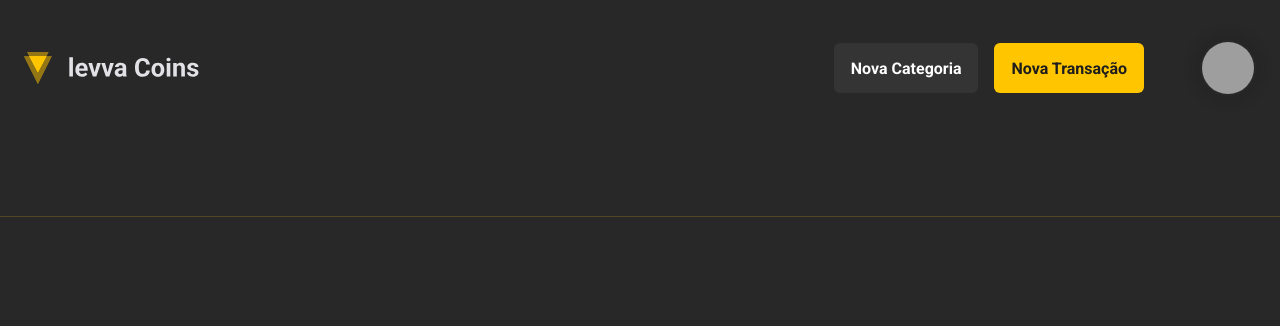
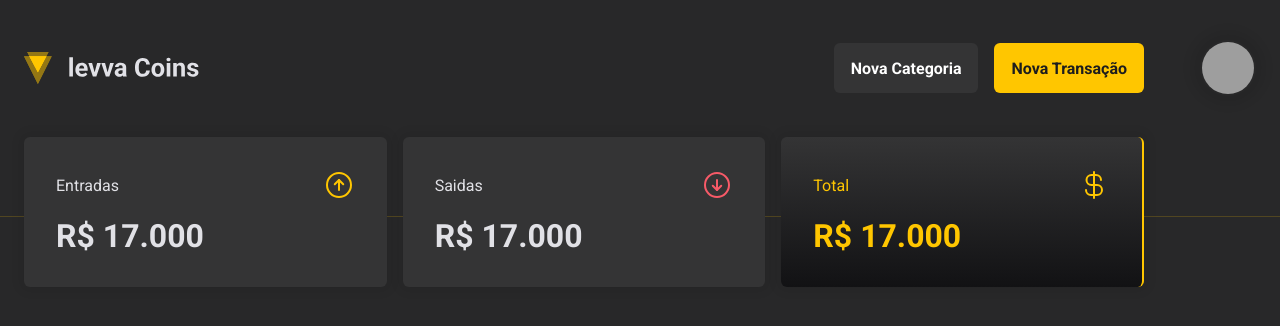
Before and after one commit to antonio-cosmo/Levva.Newbies.LevvaCoins-UI, a React (Vite) app: page /home in a window 1280 px wide. Shown: the top 326 px of the page. Built offline with nearby package versions, Linux system fonts and the light colour scheme; grey boxes are pictures that could not be loaded.

Commit message:
feat(summary-component): create Summary component

```diff
--- /dev/null
+++ b/src/components/Summary/index.tsx
@@ -0,0 +1,31 @@
+import { ArrowCircleDown, ArrowCircleUp, CurrencyDollar } from "phosphor-react";
+import { SummaryCard, SummaryContainer } from "./styles";
+import { defaultTheme } from "../../styles/defaultTheme";
+
+export function Summary() {
+    return (
+        <SummaryContainer>
+            <SummaryCard>
+                <header>
+                    <span>Entradas</span>
+                    <ArrowCircleUp size={32} color={defaultTheme["yellow-500"]} />
+                </header>
+                <strong>R$ 17.000</strong>
+            </SummaryCard>
+            <SummaryCard>
+                <header>
+                    <span>Saidas</span>
+                    <ArrowCircleDown size={32} color={defaultTheme["red-500"]} />
+                </header>
+                <strong>R$ 17.000</strong>
+            </SummaryCard>
+            <SummaryCard variant="balance">
+                <header>
+                    <span>Total</span>
+                    <CurrencyDollar size={32} color={defaultTheme["yellow-500"]} />
+                </header>
+                <strong>R$ 17.000</strong>
+            </SummaryCard>
+        </SummaryContainer>
+    )
+}
--- /dev/null
+++ b/src/components/Summary/styles.ts
@@ -0,0 +1,51 @@
+import { css, styled } from "styled-components";
+
+interface SummaryCardProps {
+    variant?: "balance"
+}
+export const SummaryContainer = styled.section`
+    grid-column: 2 / 3;
+
+    width: 100%;
+    max-width: 70rem;
+    /* margin: 0 auto;
+    padding: 0 1.5rem; */
+
+    display: grid;
+    grid-template-columns: repeat(3, 1fr);
+    gap: 1rem;
+    margin-top: -5rem;
+
+`
+
+export const SummaryCard = styled.div<SummaryCardProps>`
+    background: ${props => props.theme["gray-500"]};
+    border-radius: 6px;
+    padding: 2rem;
+    box-shadow: 0px 0px 10px 5px #00000010;
+
+    header{
+        display: flex;
+        align-items: center;
+        justify-content: space-between;
+    }
+
+    strong{
+        display: block;
+        margin-top: 1rem;
+        font-size: 2rem;
+    }
+
+    ${props => props.variant === "balance" &&
+        css`
+            background: linear-gradient(to bottom, ${p => p.theme["gray-500"]}, ${p => p.theme["gray-700"]});
+            border-right: 2px solid ${p => p.theme["yellow-500"]};
+            header{
+                color: ${p => p.theme["yellow-500"]};
+            }
+            strong{
+                color: ${p => p.theme["yellow-500"]};
+            }
+        `
+    }
+`
--- a/src/pages/Home/index.tsx
+++ b/src/pages/Home/index.tsx
@@ -1,9 +1,11 @@
 import { Header } from "../../components/Header";
+import { Summary } from "../../components/Summary";
 import { Homewrapper } from "./styles";
 export function Home() {
     return (
         <Homewrapper>
             <Header />
+            <Summary />
         </Homewrapper>
     )
 }
```
